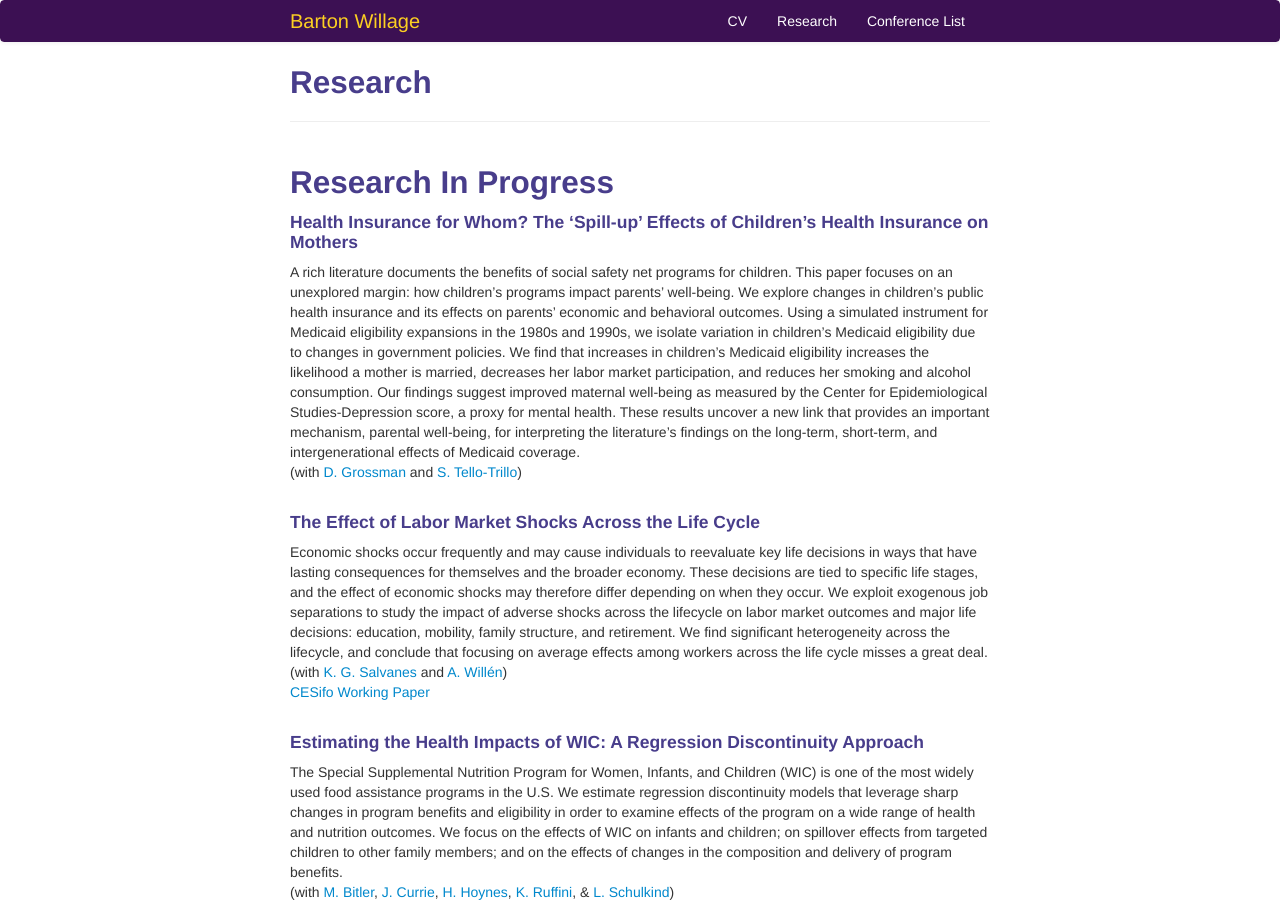
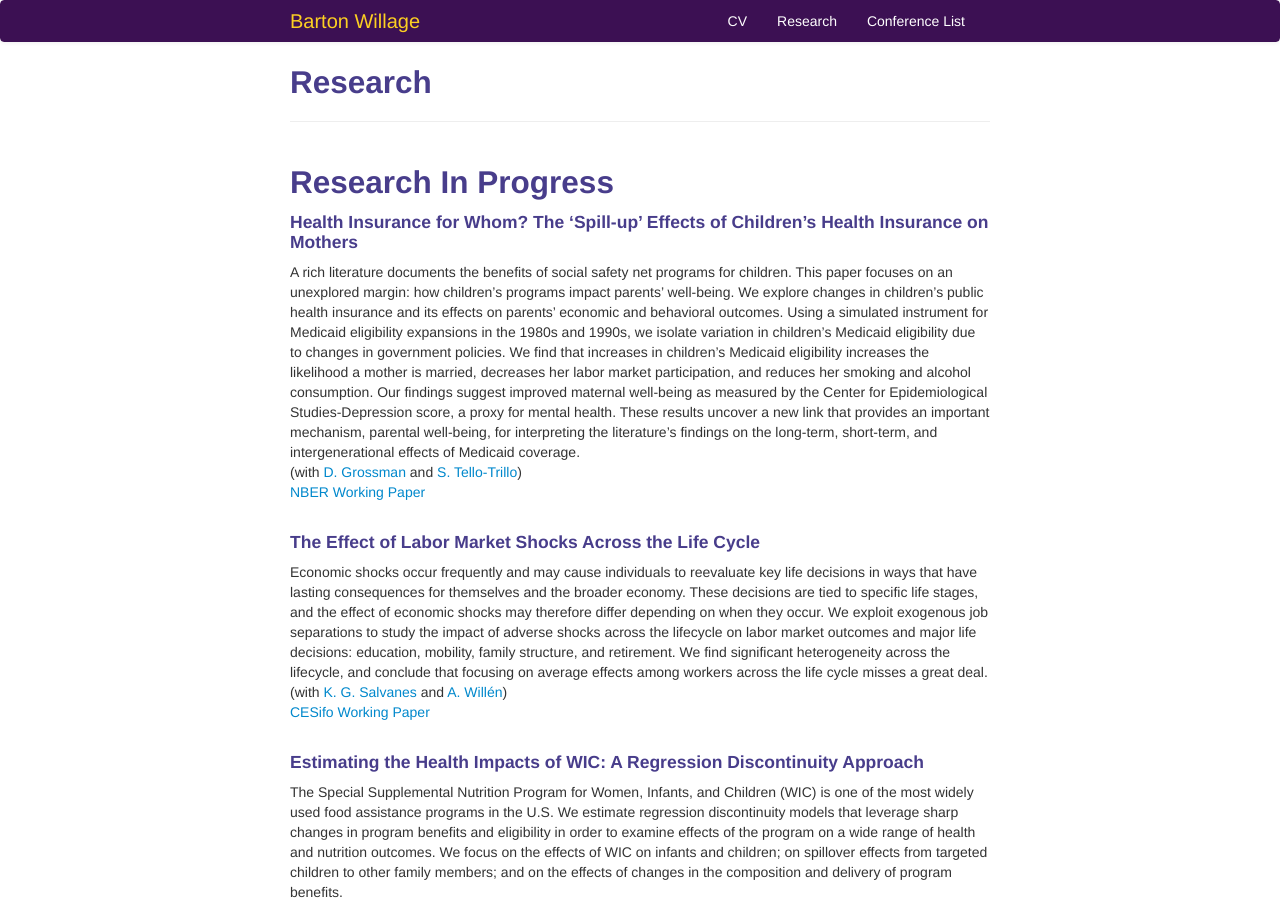
Before and after one commit to bjwillage/bjwillage.github.io, a Jekyll site: the page built from pages/research.md, in a window 1280 px wide and 900 px high. Built offline with Jekyll 4.4.1, drawn with Linux system fonts in a browser that asks for light colours.

Commit message:
Update research.md

```diff
--- a/pages/research.md
+++ b/pages/research.md
@@ -9,7 +9,8 @@ description: Barton Willage's research
 
 #### Health Insurance for Whom? The ‘Spill-up’ Effects of Children’s Health Insurance on Mothers
 A rich literature documents the benefits of social safety net programs for children. This paper focuses on an unexplored margin: how children’s programs impact parents’ well-being. We explore changes in children’s public health insurance and its effects on parents’ economic and behavioral outcomes. Using a simulated instrument for Medicaid eligibility expansions in the 1980s and 1990s, we isolate variation in children’s Medicaid eligibility due to changes in government policies. We find that increases in children’s Medicaid eligibility increases the likelihood a mother is married, decreases her labor market participation, and reduces her smoking and alcohol consumption. Our findings suggest improved maternal well-being as measured by the Center for Epidemiological Studies-Depression score, a proxy for mental health. These results uncover a new link that provides an important mechanism, parental well-being, for interpreting the literature’s findings on the long-term, short-term, and intergenerational effects of Medicaid coverage. <br>
-(with [D. Grossman](https://sites.google.com/view/danielgrossman/home) and [S. Tello-Trillo](https://sebastiantellotrillo.com/))
+(with [D. Grossman](https://sites.google.com/view/danielgrossman/home) and [S. Tello-Trillo](https://sebastiantellotrillo.com/))<br>
+[NBER Working Paper](https://www.nber.org/papers/w29661)
 <br><br>
 
 #### The Effect of Labor Market Shocks Across the Life Cycle
```
